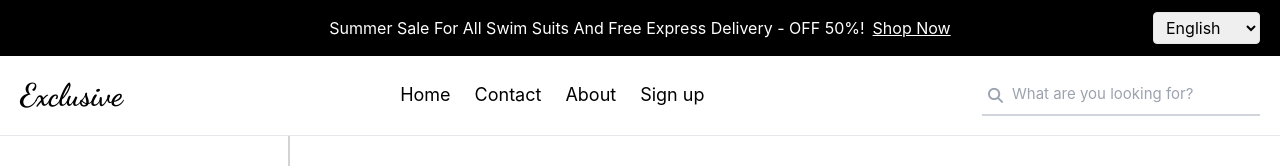
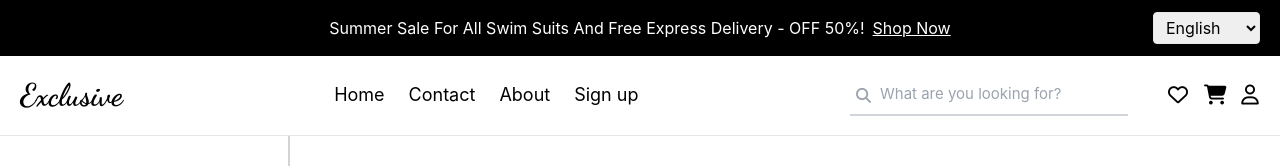
Before and after one commit to pikary/adv-dbms, a React (Vite) app: page / in a window 1280 px wide. Shown: the top 166 px of the page. Built offline with nearby package versions, Linux system fonts and the light colour scheme; no server answers.

Commit message:
upd:navbar

```diff
--- a/src/components/Navbar/index.tsx
+++ b/src/components/Navbar/index.tsx
@@ -1,11 +1,11 @@
-import {FC,useState} from "react";
-import {Link} from "react-router-dom";
+import { FC, useState } from "react";
+import { Link } from "react-router-dom";
 import Logo from '../Logo'
 import Input from "../Input";
 import './styles.css'
 
 
-const Navbar:FC = () =>{
+const Navbar: FC = () => {
     const [inputValue, setInputValue] = useState('');
 
     // Handle input change manually
@@ -13,7 +13,7 @@ const Navbar:FC = () =>{
         setInputValue(e.target.value);
     };
 
-    return(
+    return (
         <div className={'navbar-wrapper px-5'}>
             <nav className={'navbar flex py-4 justify-between items-center'}>
                 <Logo></Logo>
@@ -39,6 +39,8 @@ const Navbar:FC = () =>{
                         </Link>
                     </li>
                 </ul>
+                <div className="flex items-center gap-10">
+
                     <Input
                         className="border-gray-300"
                         name="username"
@@ -48,6 +50,25 @@ const Navbar:FC = () =>{
                         value={inputValue} // Pass the value manually
                         onChange={handleInputChange} // Manually handle changes
                     />
+                    <div className="flex gap-4">
+                        <button
+                            className="rounded-full w-5 h-5 cursor-pointer"
+                        >
+                            <i className="block fa-regular fa-heart text-xl text-black hover:text-primary transition-colors duration-150"></i>
+                        </button>
+                        <button
+                            className="rounded-full w-5 h-5 cursor-pointer"
+                        >
+                            <i className="block fa fa-shopping-cart text-xl text-black hover:text-primary transition-colors duration-150"></i>
+                        </button>
+                        <button
+                            className="rounded-full w-5 h-5 cursor-pointer"
+                        >
+                            <i className="block fa-regular fa-user text-xl text-black hover:text-primary transition-colors duration-150"></i>
+                        </button>
+                    </div>
+                </div>
+
             </nav>
         </div>
 
```
Lines whose indentation alone changed are shown as unchanged.
